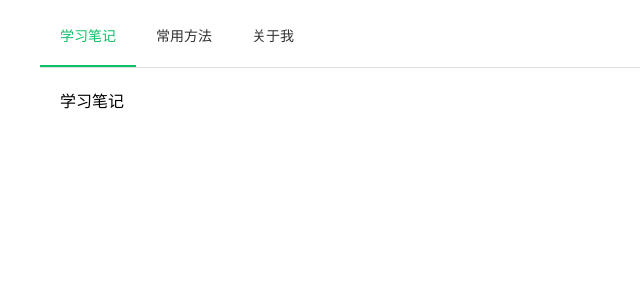
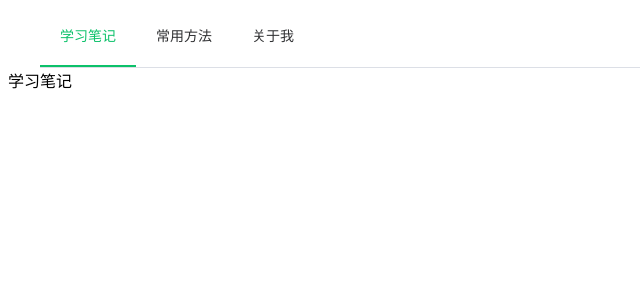
Before and after one commit to Agions/my-blog, a Nuxt app: page /index in a window 1280 px wide. Shown: the top 300 px of the page, without its empty margins (0-640 px from the left). Built offline with nearby package versions, Linux system fonts and the light colour scheme.

Commit message:
feat(📦打包优化): 📦打包优化

```diff
--- a/pages/index/index.vue
+++ b/pages/index/index.vue
@@ -8,9 +8,7 @@ useHead({
 });
 </script>
 <template>
-  <el-main class="el-main-body">
-    <div>学习笔记</div>
-  </el-main>
+  <div>学习笔记</div>
 </template>
 
 <style lang="scss"></style>
```
